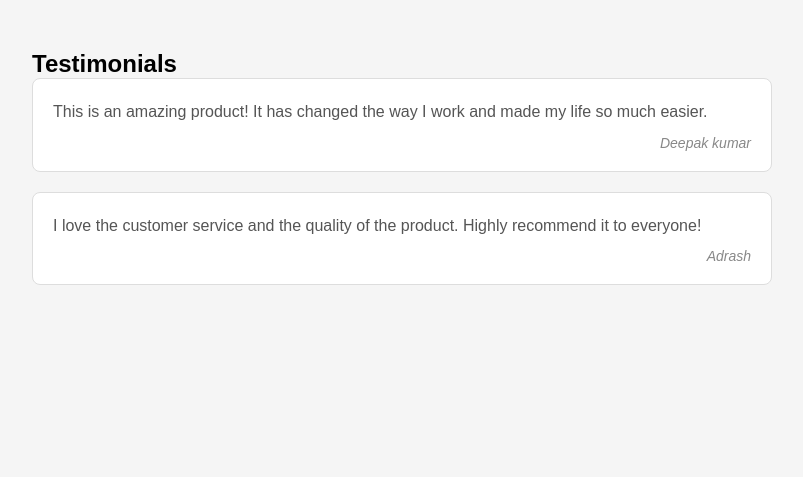
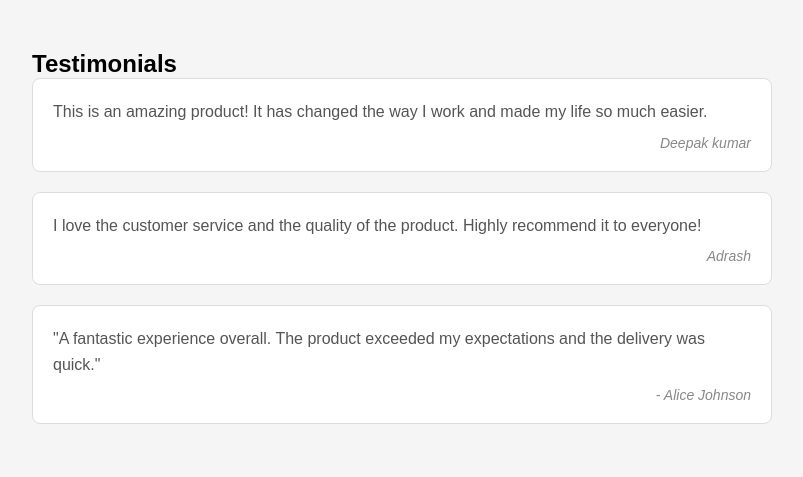
Before and after one commit to acciojob/testimonial-Deepak0090, a website: page main.html in a window 1280 px wide. Shown: the whole page, without its empty margins (238-1041 px from the left). Drawn offline with Linux system fonts and the light colour scheme.

Commit message:
created a submission

```diff
--- a/main.html
+++ b/main.html
@@ -16,6 +16,10 @@
 		<p class="testimonial-text">I love the customer service and the quality of the product. Highly recommend it to everyone!</p>
 		<p class="Author">Adrash</p>
 	</div>
+	 <div class="testimonial">
+      <p class="testimonial-text">"A fantastic experience overall. The product exceeded my expectations and the delivery was quick."</p>
+      <p class="Author">- Alice Johnson</p>
+    </div>
 </section>
 
 <body>
```
